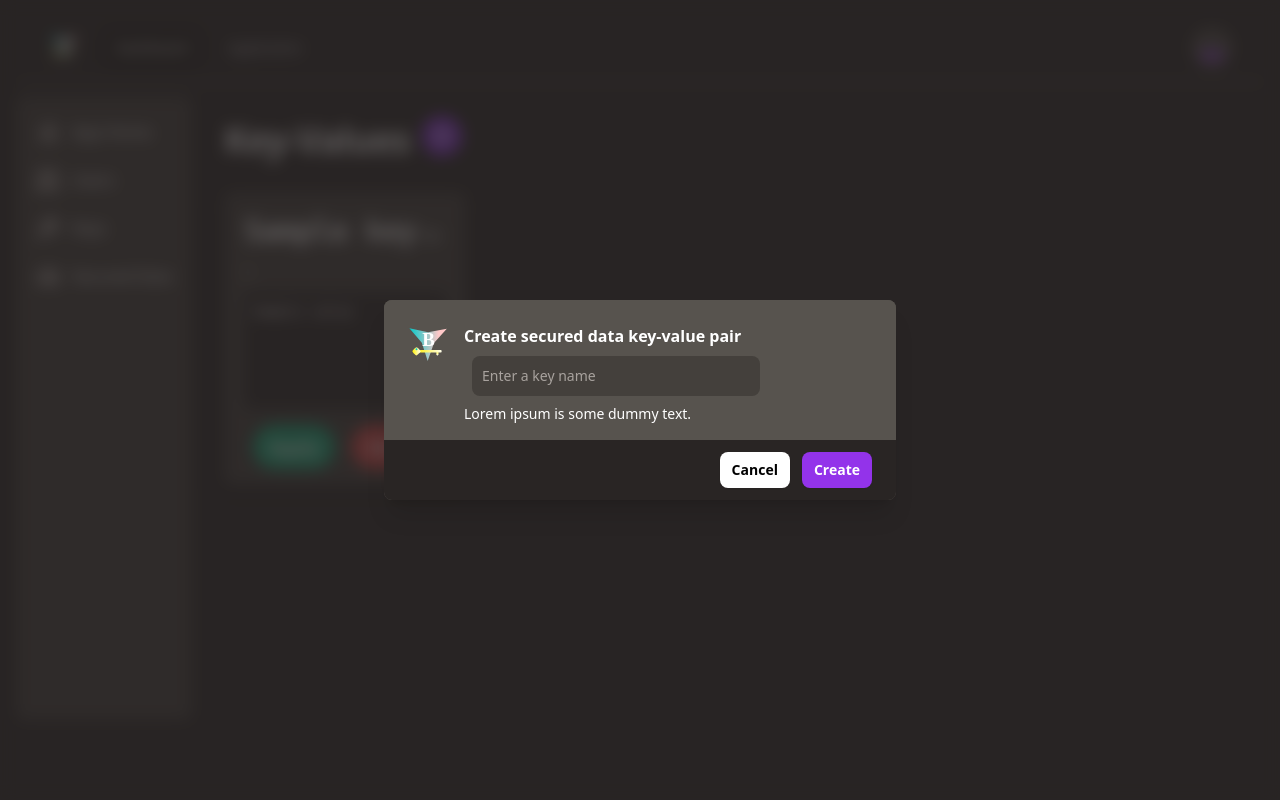
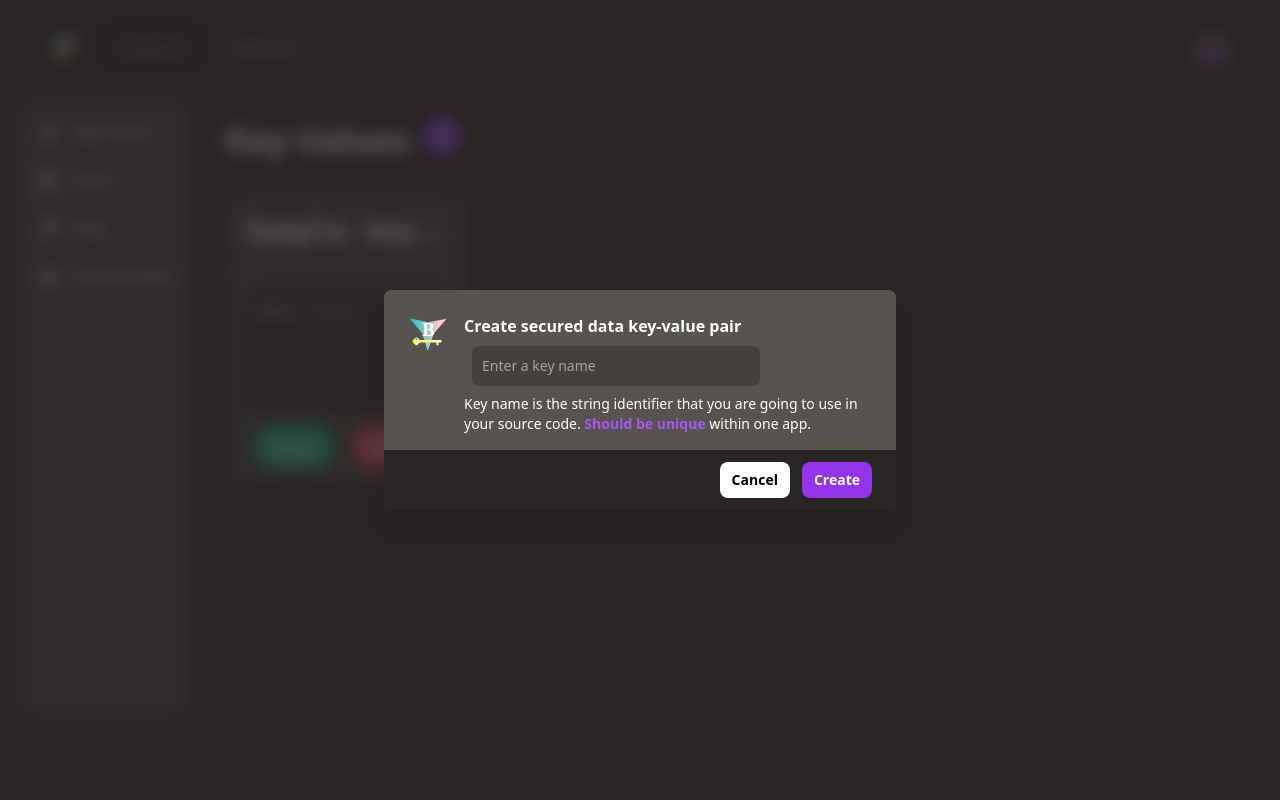
Before and after one commit to mitoiscool/boron, a Flask app: template boron/templates/panel/app/data.html in a window 1280 px wide, after a click that opens the changed part. Run offline with Flask 3, Linux system fonts and the light colour scheme; the template is opened without the code that fills it: most values are stand-ins (such as "Sample title", 1, 10 or a date in 2020); parts of the project's set-up code (start-up, migrations or seed data) failed here and were passed over; some libraries are stand-ins or nearby versions.

Commit message:
ensure keyname local uniqueness

```diff
--- a/boron/templates/panel/app/data.html
+++ b/boron/templates/panel/app/data.html
@@ -56,7 +56,7 @@
                               </svg>
                             </div>
                             <div class="mt-3 text-center sm:ml-4 sm:mt-0 sm:text-left">
-                              <h3 class="text-base font-semibold leading-6" id="modal-title">Delete application</h3>
+                              <h3 class="text-base font-semibold leading-6" id="modal-title">Delete key-value pair</h3>
                               <div class="mt-2">
                                 <p class="text-sm">
                                   Are you sure to delete data <strong>{{ data.key }}</strong>?
@@ -105,7 +105,9 @@
                         <input name="key" required type="text" id="keyname-input" class="b-input" placeholder="Enter a key name" />
                       </div>
                     </div>
-                    <p class="text-sm">Lorem ipsum is some dummy text.</p>
+                    <p class="text-sm">
+                      Key name is the string identifier that you are going to use in your source code. <strong class="t-accent">Should be unique</strong> within one app.
+                    </p>
                   </div>
                 </div>
               </div>
```
Also changed, not shown: boron/util/apputil.py (+8 -0 lines).
